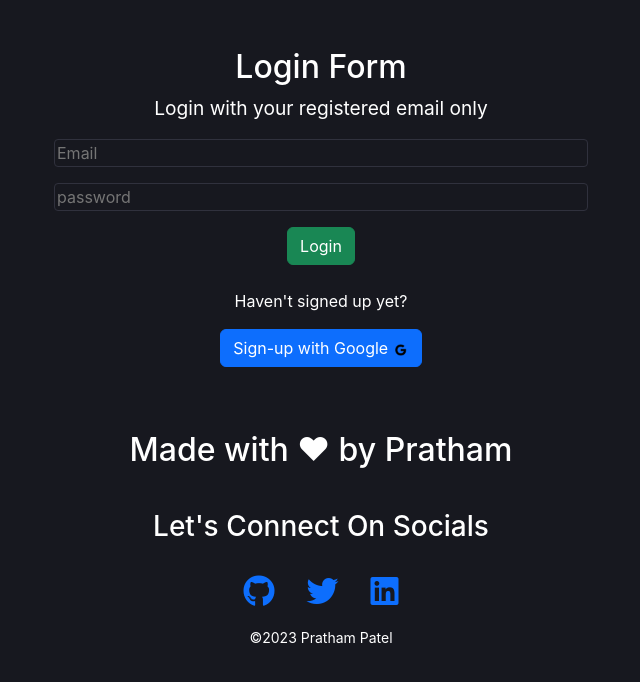
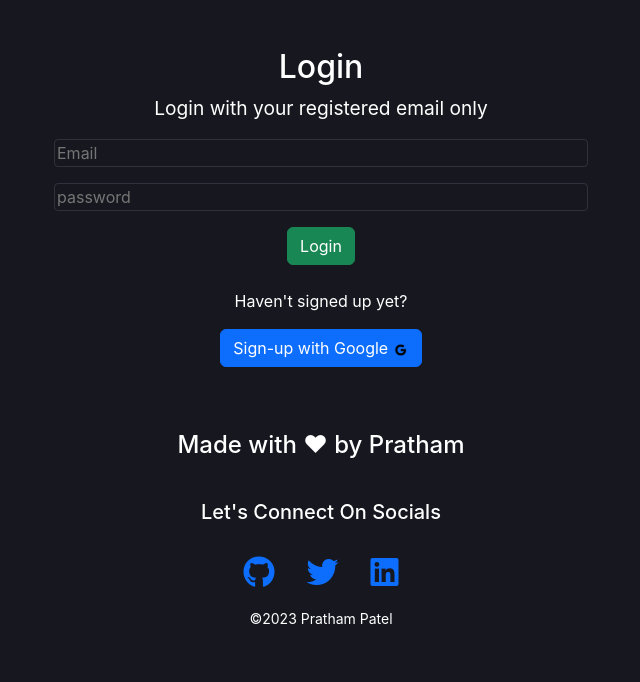
Before and after one commit to PrathamPatel010/Money-Tracking-App, a React (Create React App) app in the folder frontend/: page / in a window 1280 px wide. Shown: the top 682 px of the page, without its empty margins (319-959 px from the left). Built offline with nearby package versions, Linux system fonts and the light colour scheme; no server answers.

Commit message:
fix:auth URI changed

```diff
--- a/frontend/public/index.html
+++ b/frontend/public/index.html
@@ -7,7 +7,7 @@
     <meta name="viewport" content="width=device-width, initial-scale=1" />
     <meta name="theme-color" content="#000000" />
     <meta name="description" content="Web site created using create-react-app" />
-    <link rel="apple-touch-icon" href="%PUBLIC_URL%/logo192.png" />
+    <link rel="apple-touch-icon" href="%PUBLIC_URL%/expensetracking.ico" />
     <!--
       manifest.json provides metadata used when your web app is installed on a
       user's mobile device or desktop. See https://developers.google.com/web/fundamentals/web-app-manifest/
--- a/frontend/src/Components/FormComponent.jsx
+++ b/frontend/src/Components/FormComponent.jsx
@@ -38,7 +38,7 @@ const FormComponent = () => {
         <>
             <article className="container my-5">
                 <div className="login-header">
-                    <h2>Login Form</h2>
+                    <h2>Login</h2>
                     <big>Login with your registered email only</big>
                 </div>
                 <form method="post" onSubmit={handleSubmit} className="container loginform-div">
@@ -66,10 +66,10 @@ const FormComponent = () => {
                 <div className="container">
                     <div className="row justify-content-center">
                         <div className="col-12 my-3">
-                            <h2>Made with ❤ by Pratham</h2>
+                            <h4>Made with ❤ by Pratham</h4>
                         </div>
                         <div className="col-12 my-3">
-                            <h3>Let's Connect On Socials</h3>
+                            <h5>Let's Connect On Socials</h5>
                         </div>
                         <div className="row justify-content-center my-2">
                             <div className="col-12 col-md-4 text-center">
```
